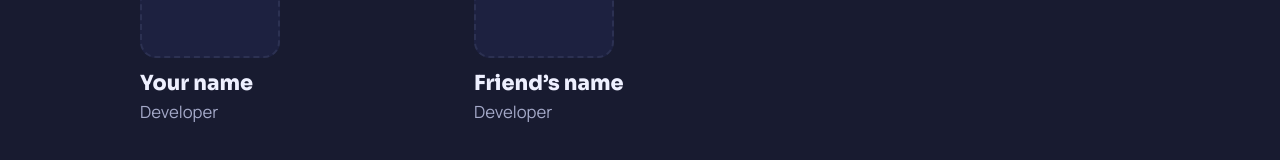
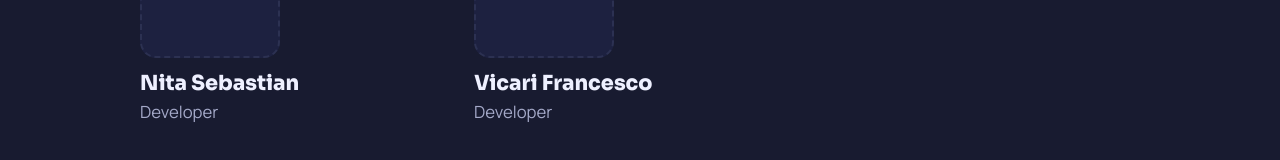
Before and after one commit to SaSGames-Interactive/sasgames-interactive.github.io, a plain HTML site: page index.html in a window 1280 px wide. Shown: the part 1607-1767 px from the top of the page. Drawn offline with Linux system fonts and the light colour scheme.

Commit message:
Update developer names in index.html

```diff
--- a/index.html
+++ b/index.html
@@ -153,13 +153,13 @@ footer .wrap{display:flex;justify-content:space-between;flex-wrap:wrap;gap:10px}
         <!-- Replace the name and role, and add images/person1.jpg -->
         <div class="person">
           <div class="pic"><img src="images/person1.jpg" alt="Photo of the first developer" onerror="this.remove()"></div>
-          <h3>Your name</h3>
+          <h3>Nita Sebastian</h3>
           <p>Developer</p>
         </div>
         <!-- Replace the name and role, and add images/person2.jpg -->
         <div class="person">
           <div class="pic"><img src="images/person2.jpg" alt="Photo of the second developer" onerror="this.remove()"></div>
-          <h3>Friend’s name</h3>
+          <h3>Vicari Francesco</h3>
           <p>Developer</p>
         </div>
       </div>
```
